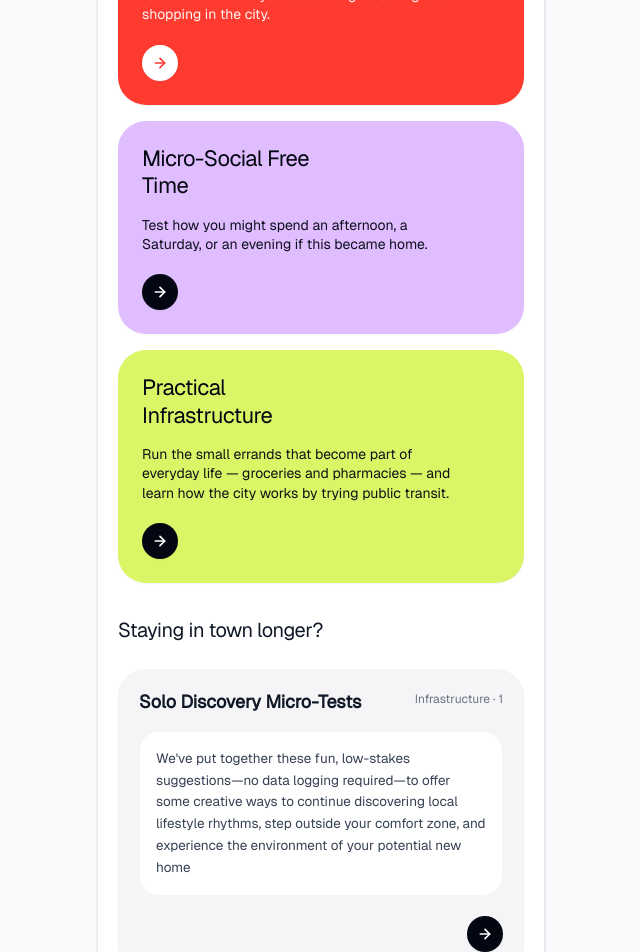
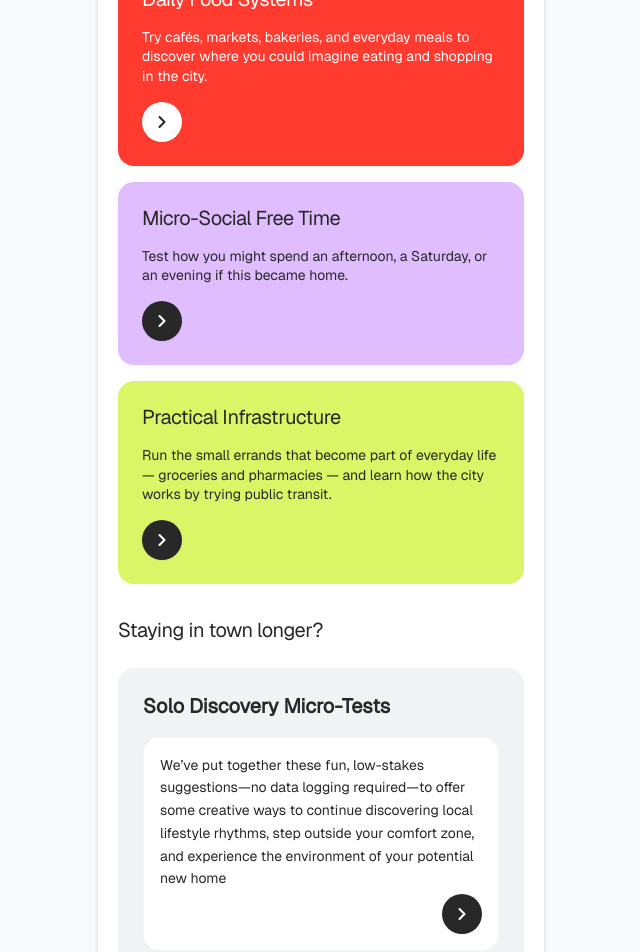
Before and after one commit to murad403/livable-pwa, a Next.js app: page /city-tests in a window 1280 px wide. Shown: the part 580-1532 px from the top of the page, without its empty margins (319-959 px from the left). Built offline with nearby package versions, Linux system fonts and the light colour scheme; no server answers; a web font is replaced by a local one.

Commit message:
feat: implement home, today, and city-tests pages alongside NavigationLayout with PWA support

```diff
--- a/src/app/city-tests/page.tsx
+++ b/src/app/city-tests/page.tsx
@@ -1,18 +1,18 @@
 import Link from "next/link";
-import { ArrowRight } from "lucide-react";
+import { ArrowRight, ChevronRight } from "lucide-react";
 
 export default function CityTestsPage() {
   return (
     <div className="flex-1 flex flex-col px-5 pt-4 pb-8 bg-white max-w-md mx-auto w-full space-y-6">
       {/* Title */}
       <div className="text-center">
-        <h1 className="text-[32px] leading-tight font-normal tracking-tight text-gray-900 flex items-start justify-center gap-0.5">
+        <h1 className="text-4xl leading-tight font-normal tracking-tight text-title flex items-start justify-center gap-0.5">
           Livable City Tests™
         </h1>
       </div>
 
       {/* Intro Description */}
-      <div className="text-center text-[13.5px] leading-relaxed text-gray-700 space-y-3 font-normal px-1">
+      <div className="text-center text-base leading-relaxed text-title space-y-2 font-normal px-1">
         <p>
           These city tests are your toolkit for active, independent discovery.
         </p>
@@ -32,21 +32,21 @@ export default function CityTestsPage() {
         {/* Daily Food Systems Card */}
         <Link
           href="/city-tests/food"
-          className="bg-[#FF3B30] text-white rounded-[28px] p-6 block hover:brightness-[0.98] transition-all shadow-xs relative flex-col justify-between min-h-40"
+          className="bg-[#FF3B30] text-white rounded-2xl p-6 block hover:brightness-[0.98] transition-all shadow-xs relative flex-col justify-between min-h-40"
         >
           <div>
             <div className="flex items-start justify-between">
-              <h2 className="text-[22px] font-medium tracking-tight leading-tight max-w-50">
+              <h2 className="text-xl font-medium tracking-tight leading-tight">
                 Daily Food Systems
               </h2>
             </div>
-            <p className="text-[14px] leading-snug mt-4 opacity-95 max-w-xs font-normal">
+            <p className="text-sm font-medium leading-snug mt-4">
               Try cafés, markets, bakeries, and everyday meals to discover where you could imagine eating and shopping in the city.
             </p>
           </div>
-          <div className="mt-5 flex items-center justify-between">
-            <div className="w-9 h-9 rounded-full bg-white flex items-center justify-center text-[#FF3B30] shadow-xs">
-              <ArrowRight className="w-4 h-4 stroke-[2.5]" />
+          <div className="mt-4 flex items-center justify-between">
+            <div className="size-10 rounded-full bg-white flex items-center justify-center text-title shadow-xs">
+              <ChevronRight className="size-5 stroke-[2.5]" />
             </div>
           </div>
         </Link>
@@ -54,21 +54,21 @@ export default function CityTestsPage() {
         {/* Micro-Social Free Time Card */}
         <Link
           href="/city-tests/free_time"
-          className="bg-brand-purple text-gray-950 rounded-[28px] p-6 block hover:brightness-[0.98] transition-all shadow-xs relative flex-col justify-between min-h-40"
+          className="bg-brand-purple text-title rounded-2xl p-6 block hover:brightness-[0.98] transition-all shadow-xs relative flex-col justify-between min-h-40"
         >
           <div>
             <div className="flex items-start justify-between">
-              <h2 className="text-[22px] font-medium tracking-tight leading-tight max-w-50">
+              <h2 className="text-xl font-medium tracking-tight leading-tight">
                 Micro-Social Free Time
               </h2>
             </div>
-            <p className="text-[14px] leading-snug mt-4 opacity-95 max-w-xs font-normal">
+            <p className="text-sm font-medium leading-snug mt-4">
               Test how you might spend an afternoon, a Saturday, or an evening if this became home.
             </p>
           </div>
-          <div className="mt-5 flex items-center justify-between">
-            <div className="w-9 h-9 rounded-full bg-gray-950 flex items-center justify-center text-white shadow-xs">
-              <ArrowRight className="w-4 h-4 stroke-[2.5]" />
+          <div className="mt-4 flex items-center justify-between">
+            <div className="size-10 rounded-full text-white flex items-center justify-center bg-title shadow-xs">
+              <ChevronRight className="size-5 stroke-[2.5]" />
             </div>
           </div>
         </Link>
@@ -76,21 +76,21 @@ export default function CityTestsPage() {
         {/* Practical Infrastructure Card */}
         <Link
           href="/city-tests/infrastructure"
-          className="bg-brand-lime text-gray-950 rounded-[28px] p-6 block hover:brightness-[0.98] transition-all shadow-xs relative flex-col justify-between min-h-40"
+          className="bg-brand-lime text-title rounded-2xl p-6 block hover:brightness-[0.98] transition-all shadow-xs relative flex-col justify-between min-h-40"
         >
           <div>
             <div className="flex items-start justify-between">
-              <h2 className="text-[22px] font-medium tracking-tight leading-tight max-w-50">
+              <h2 className="text-xl font-medium tracking-tight leading-tight">
                 Practical Infrastructure
               </h2>
             </div>
-            <p className="text-[14px] leading-snug mt-4 opacity-95 max-w-xs font-normal">
+            <p className="text-sm leading-snug mt-4 font-medium">
               Run the small errands that become part of everyday life — groceries and pharmacies — and learn how the city works by trying public transit.
             </p>
           </div>
-          <div className="mt-5 flex items-center justify-between">
-            <div className="w-9 h-9 rounded-full bg-gray-950 flex items-center justify-center text-white shadow-xs">
-              <ArrowRight className="w-4 h-4 stroke-[2.5]" />
+          <div className="mt-4 flex items-center justify-between">
+            <div className="size-10 rounded-full text-white flex items-center justify-center bg-title shadow-xs">
+              <ChevronRight className="size-5 stroke-[2.5]" />
             </div>
           </div>
         </Link>
@@ -98,7 +98,7 @@ export default function CityTestsPage() {
 
       {/* Staying in town longer? Section */}
       <div className="pt-2">
-        <h2 className="text-[20px] font-medium text-gray-900 tracking-tight">
+        <h2 className="text-xl font-medium text-title tracking-tight">
           Staying in town longer?
         </h2>
       </div>
@@ -106,26 +106,26 @@ export default function CityTestsPage() {
       {/* Solo Discovery Micro-Tests Card */}
       <Link
         href="/micro-tests"
-        className="bg-[#F5F5F7] border border-gray-100 rounded-[28px] p-5 block hover:border-gray-200 transition-all space-y-4 shadow-xs"
+        className="bg-[#F1F3F4] border border-gray-100 rounded-2xl p-6 block hover:border-gray-200 transition-all space-y-4 shadow-xs"
       >
         <div className="flex items-start justify-between">
-          <h2 className="text-[18px] font-semibold text-gray-900 leading-snug">
+          <h2 className="text-xl font-semibold text-title leading-snug">
             Solo Discovery Micro-Tests
           </h2>
-          <span className="text-[12px] font-medium text-gray-500">
-            Infrastructure · 1
-          </span>
         </div>
 
-        <div className="bg-white rounded-[20px] p-4 text-[13.5px] leading-relaxed text-gray-700 border border-gray-100/80">
-          We&apos;ve put together these fun, low-stakes suggestions—no data logging required—to offer some creative ways to continue discovering local lifestyle rhythms, step outside your comfort zone, and experience the environment of your potential new home
+        <div className="bg-white rounded-2xl p-4 border border-gray-100/80">
+          <p className="text-sm leading-relaxed text-title">
+            We’ve put together these fun, low-stakes suggestions—no data logging required—to offer some creative ways to continue discovering local lifestyle rhythms, step outside your comfort zone, and experience the environment of your potential new home
+          </p>
+
+          <div className="flex justify-end pt-1">
+            <div className="size-10 rounded-full bg-titext-title flex items-center justify-center bg-title text-white shadow-xs">
+              <ChevronRight className="size-5 stroke-[2.5]" />
+            </div>
+          </div>
         </div>
 
-        <div className="flex justify-end pt-1">
-          <div className="w-9 h-9 rounded-full bg-gray-950 flex items-center justify-center text-white shadow-xs">
-            <ArrowRight className="w-4 h-4 stroke-[2.5]" />
-          </div>
-        </div>
       </Link>
     </div>
   );
--- a/src/components/NavigationLayout.tsx
+++ b/src/components/NavigationLayout.tsx
@@ -107,7 +107,7 @@ export function NavigationLayout({ children }: { children: React.ReactNode }) {
       )}
 
       {/* Main Website Content Container */}
-      <main className={`max-w-md w-full mx-auto bg-white rounded-none sm:rounded-3xl sm:border border-gray-200 sm:shadow-sm overflow-hidden flex flex-col relative ${!isAuthPage ? "flex-1 my-0 sm:my-6 pb-20 sm:pb-0" : "my-auto flex-none"}`}>
+      <main className={`max-w-md w-full mx-auto bg-white rounded-none sm:border border-gray-200 sm:shadow-sm overflow-hidden flex flex-col relative ${!isAuthPage ? "flex-1 my-0 sm:my-6 pb-20 sm:pb-0" : "my-auto flex-none"}`}>
         <div className={`flex flex-col ${!isAuthPage ? "flex-1 py-2" : ""}`}>
           {children}
         </div>
```
Also changed, not shown: src/app/page.tsx (+14 -14 lines), src/app/today/page.tsx (+11 -21 lines).
